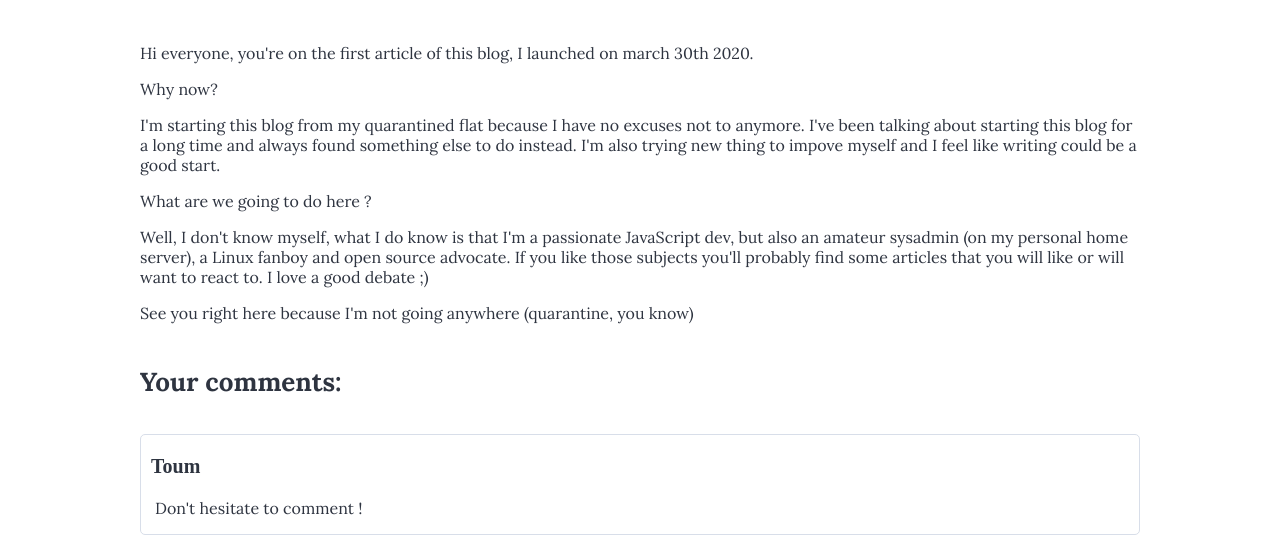
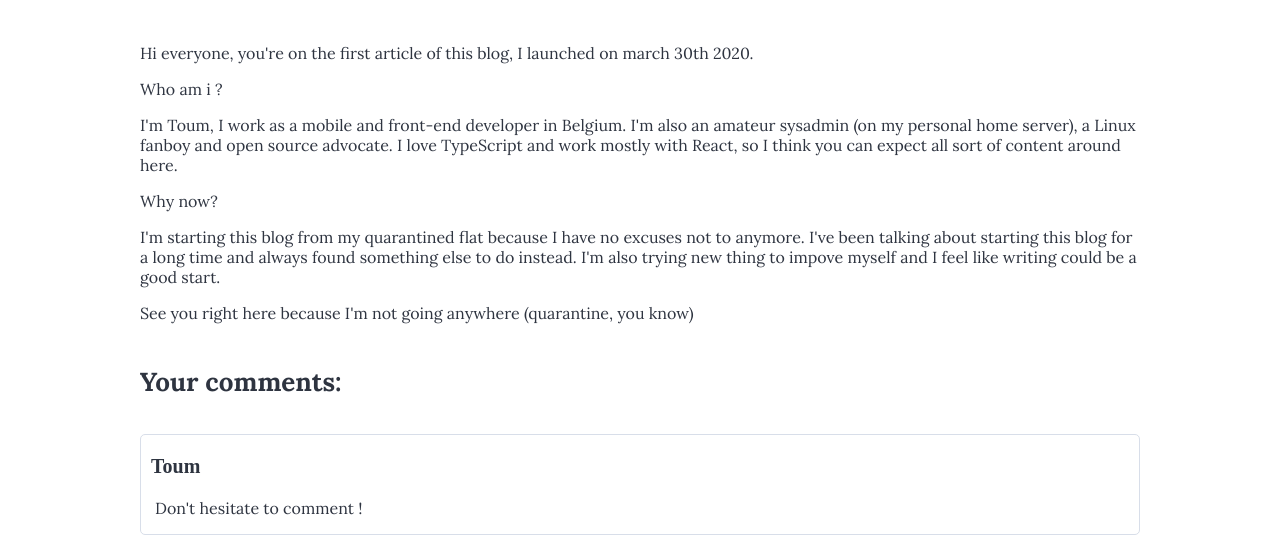
Before and after one commit to xorob0/blog, a Gatsby site: page /hello-world/ in a window 1280 px wide. Shown: the part 225-767 px from the top of the page. Built offline with nearby package versions, Linux system fonts and the light colour scheme; Gatsby itself is replaced by a stand-in of ours; a web font is replaced by a local one.

Commit message:
updated intro

```diff
--- a/content/blog/hello-world/index.md
+++ b/content/blog/hello-world/index.md
@@ -7,6 +7,13 @@ author: "Toum"
 
 Hi everyone, you're on the first article of this blog, I launched on march 30th 2020.
 
+Who am i ?
+
+I'm Toum, I work as a mobile and front-end developer in Belgium. I'm also an
+amateur sysadmin (on my personal home server), a Linux fanboy and open source
+advocate. I love TypeScript and work mostly with React, so I think you can
+expect all sort of content around here.
+
 Why now?
 
 I'm starting this blog from my quarantined flat because I have no excuses not
@@ -14,11 +21,4 @@ to anymore. I've been talking about starting this blog for a long time and
 always found something else to do instead. I'm also trying new thing to impove
 myself and I feel like writing could be a good start.
 
-What are we going to do here ?
-
-Well, I don't know myself, what I do know is that I'm a passionate JavaScript
-dev, but also an amateur sysadmin (on my personal home server), a Linux fanboy
-and open source advocate. If you like those subjects you'll probably find some
-articles that you will like or will want to react to. I love a good debate ;)
-
 See you right here because I'm not going anywhere (quarantine, you know)
```
